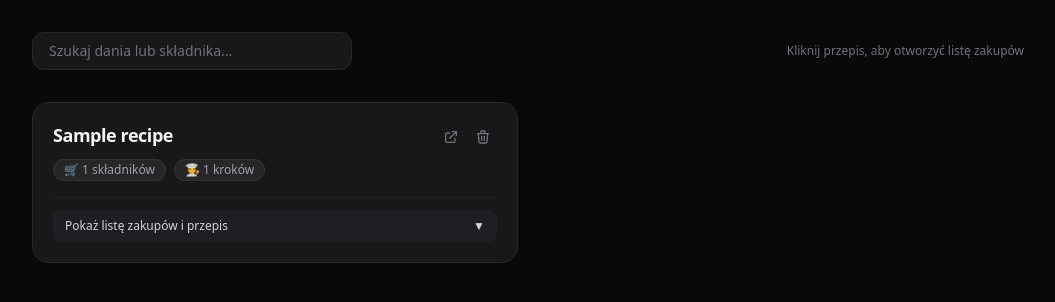
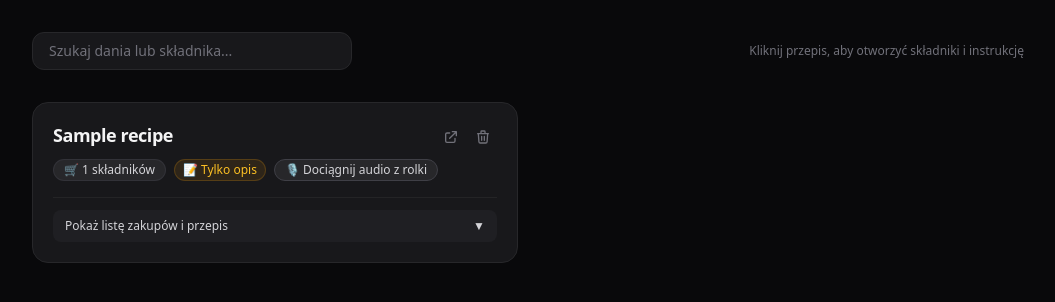
Before and after one commit to blvszk0-gif/przepisy-app, a FastAPI app: template templates/index.html in a window 1280 px wide. Shown: the part 69-371 px from the top of the page, without its empty margins (112-1167 px from the left). Run offline with FastAPI, Linux system fonts and the light colour scheme; the template is opened without the code that fills it: most values are stand-ins (such as "Sample title", 1, 10 or a date in 2020); some libraries are stand-ins or nearby versions.

Commit message:
Refactor index.html for improved structure and content
Updated the HTML structure and content for the recipe book application, including enhancements to the import, queue, and recipes sections.

```diff
--- a/templates/index.html
+++ b/templates/index.html
@@ -27,7 +27,7 @@
 </head>
 <body class="bg-zinc-950 text-zinc-100 min-h-screen flex flex-col font-sans antialiased selection:bg-emerald-500/20 selection:text-emerald-400">
 
-    <!-- Górny Pasek -->
+    <!-- Pasek górny -->
     <header class="border-b border-zinc-800/80 bg-zinc-900/60 backdrop-blur-md sticky top-0 z-50">
         <div class="max-w-5xl mx-auto px-4 py-3 flex flex-col sm:flex-row items-center justify-between gap-3">
             <div class="flex items-center gap-3">
@@ -37,7 +37,6 @@
                 <span class="font-bold text-lg tracking-tight bg-gradient-to-r from-zinc-100 to-zinc-400 bg-clip-text text-transparent">Reels Chef</span>
             </div>
 
-            <!-- Nawigacja: 3 Zakładki -->
             <nav class="flex p-1 bg-zinc-900 border border-zinc-800 rounded-xl shadow-inner text-xs sm:text-sm">
                 <button onclick="switchTab('import')" id="tabBtn-import"
                     class="tab-btn px-3 py-1.5 rounded-lg font-medium transition-all text-zinc-400 hover:text-zinc-200">
@@ -59,11 +58,11 @@
 
     <main class="max-w-5xl mx-auto px-4 py-8 flex-1 w-full">
 
-        <!-- ZAKŁADKA 1: IMPORTOWANIE -->
+        <!-- ZAKŁADKA 1: IMPORT -->
         <section id="tab-import" class="hidden max-w-xl mx-auto">
             <div class="text-center mb-6">
                 <h1 class="text-2xl md:text-3xl font-extrabold tracking-tight text-white mb-2">Wklej rolki do kolejki</h1>
-                <p class="text-zinc-400 text-sm">Wklej dowolną liczbę linków jeden po drugim. Serwer zajmie się przetwarzaniem w tle.</p>
+                <p class="text-zinc-400 text-sm">Wklejaj linki jeden po drugim – serwer przetworzy je po kolei w tle.</p>
             </div>
 
             <div class="bg-zinc-900 border border-zinc-800 rounded-2xl p-6 shadow-2xl">
@@ -78,7 +77,7 @@
                 </form>
 
                 <div id="queueNotice" class="hidden mt-4 p-3 bg-emerald-500/10 border border-emerald-500/30 rounded-xl text-emerald-400 text-xs text-center">
-                    ✅ <b>Dodano!</b> Rolka trafiła do zakładki „Kolejka”. Możesz wkleić następny link.
+                    ✅ <b>Dodano!</b> Rolka przetwarza się w tle. Możesz wkleić następny link.
                 </div>
             </div>
         </section>
@@ -88,7 +87,7 @@
             <div class="flex items-center justify-between mb-6">
                 <div>
                     <h2 class="text-xl font-bold text-zinc-100">Kolejka zadań w tle</h2>
-                    <p class="text-xs text-zinc-500">Tutaj widzisz rolki, które aktualnie się pobierają lub czekają na ponowienie.</p>
+                    <p class="text-xs text-zinc-500">Pobierane lub wymagające ponowienia rolki.</p>
                 </div>
                 <button onclick="window.location.reload()" class="text-xs text-zinc-400 hover:text-emerald-400 transition flex items-center gap-1 py-1.5 px-3 rounded-lg border border-zinc-800 bg-zinc-900">
                     🔄 Odśwież
@@ -103,11 +102,11 @@
                             {% if item.status == 'pending' %}
                             <span class="inline-flex items-center gap-1.5 px-2.5 py-0.5 rounded-full text-xs font-medium bg-emerald-500/10 text-emerald-400 border border-emerald-500/20">
                                 <span class="w-2 h-2 rounded-full bg-emerald-400 animate-pulse"></span>
-                                W trakcie przetwarzania
+                                W trakcie przetwarzania...
                             </span>
                             {% else %}
                             <span class="inline-flex items-center gap-1.5 px-2.5 py-0.5 rounded-full text-xs font-medium bg-rose-500/10 text-rose-400 border border-rose-500/20">
-                                ⚠️ Błąd serwerów AI (503)
+                                ⚠️ Błąd serwerów AI
                             </span>
                             {% endif %}
                         </div>
@@ -131,7 +130,7 @@
                 </div>
                 {% else %}
                 <div class="py-16 text-center text-zinc-600 border border-dashed border-zinc-800 rounded-2xl">
-                    <p class="text-sm">Kolejka jest pusta. Wszystkie rolki zostały pomyślnie przetworzone!</p>
+                    <p class="text-sm">Kolejka jest pusta. Wszystkie rolki zostały przetworzone!</p>
                 </div>
                 {% endfor %}
             </div>
@@ -143,7 +142,7 @@
                 <input type="text" id="recipeSearch" oninput="filterRecipes()" placeholder="Szukaj dania lub składnika..."
                     class="w-full sm:w-80 px-4 py-2 bg-zinc-900 border border-zinc-800 rounded-xl text-zinc-200 placeholder-zinc-500 text-sm focus:outline-none focus:ring-1 focus:ring-emerald-500">
                 <span class="text-xs text-zinc-500">
-                    Kliknij przepis, aby otworzyć listę zakupów
+                    Kliknij przepis, aby otworzyć składniki i instrukcję
                 </span>
             </div>
 
@@ -171,9 +170,25 @@
                             </div>
                         </div>
 
-                        <div class="flex gap-2 mb-4 text-xs text-zinc-400">
-                            <span class="px-2.5 py-0.5 rounded-full bg-zinc-800 border border-zinc-700/50">🛒 {{ recipe.ingredients | length }} składników</span>
-                            <span class="px-2.5 py-0.5 rounded-full bg-zinc-800 border border-zinc-700/50">🧑‍🍳 {{ recipe.instructions | length }} kroków</span>
+                        <!-- Etykiety i status transkrypcji -->
+                        <div class="flex flex-wrap items-center gap-2 mb-4 text-xs">
+                            <span class="px-2.5 py-0.5 rounded-full bg-zinc-800 border border-zinc-700/50 text-zinc-300">
+                                🛒 {{ recipe.ingredients | length }} składników
+                            </span>
+
+                            {% if recipe.has_transcript %}
+                            <span class="px-2 py-0.5 rounded-full bg-emerald-500/10 text-emerald-400 border border-emerald-500/20 font-medium">
+                                🎙️ Audio + Opis
+                            </span>
+                            {% else %}
+                            <span class="px-2 py-0.5 rounded-full bg-amber-500/10 text-amber-400 border border-amber-500/20 font-medium">
+                                📝 Tylko opis
+                            </span>
+                            <button onclick="enrichAudio('{{ recipe.id }}', this)"
+                                    class="px-2.5 py-0.5 rounded-full bg-zinc-800 hover:bg-emerald-500/20 hover:text-emerald-300 border border-zinc-700 hover:border-emerald-500/30 text-zinc-300 font-medium transition flex items-center gap-1">
+                                🎙️ Dociągnij audio z rolki
+                            </button>
+                            {% endif %}
                         </div>
                     </div>
 
@@ -185,6 +200,7 @@
                         </button>
 
                         <div id="details-{{ loop.index }}" class="hidden mt-4 space-y-4">
+                            <!-- Składniki -->
                             <div>
                                 <h3 class="text-xs font-semibold uppercase text-emerald-400 mb-2">Lista zakupów:</h3>
                                 <div class="space-y-1.5">
@@ -200,6 +216,7 @@
                                 </div>
                             </div>
 
+                            <!-- Przygotowanie -->
                             <div>
                                 <h3 class="text-xs font-semibold uppercase text-emerald-400 mb-2">Przygotowanie:</h3>
                                 <ol class="space-y-1.5 text-xs text-zinc-400 list-decimal pl-4">
@@ -208,6 +225,21 @@
                                     {% endfor %}
                                 </ol>
                             </div>
+
+                            <!-- Transkrypcja słowo w słowo (jeśli istnieje) -->
+                            {% if recipe.transcript %}
+                            <div class="border-t border-zinc-850 pt-3">
+                                <details class="group">
+                                    <summary class="text-[11px] font-semibold text-zinc-500 uppercase tracking-wider cursor-pointer hover:text-zinc-400 select-none flex items-center gap-1">
+                                        <span>📄 Pełna transkrypcja słowo w słowo</span>
+                                        <span class="text-[9px] group-open:rotate-180 transition-transform">▼</span>
+                                    </summary>
+                                    <p class="mt-2 text-xs text-zinc-400 bg-zinc-950/80 p-3 rounded-xl border border-zinc-850 leading-relaxed italic">
+                                        "{{ recipe.transcript }}"
+                                    </p>
+                                </details>
+                            </div>
+                            {% endif %}
                         </div>
                     </div>
                 </article>
@@ -223,6 +255,7 @@
     <script>
         let currentCompletedCount = {{ recipes|length }};
         let currentQueueCount = {{ queue|length }};
+        let currentTranscriptsCount = {{ recipes | selectattr('has_transcript') | list | length }};
 
         function switchTab(tabId) {
             ['import', 'queue', 'recipes'].forEach(t => {
@@ -252,7 +285,6 @@
             });
         }
 
-        // Dodawanie do kolejki
         document.getElementById('urlForm').addEventListener('submit', async (e) => {
             e.preventDefault();
             const input = document.getElementById('ig_url');
@@ -267,36 +299,33 @@
             formData.append('url', val);
             await fetch('/process', { method: 'POST', body: formData });
 
-            // Zaktualizuj licznik kolejki na górnym pasku
             currentQueueCount++;
             document.getElementById('queueBadge').innerText = currentQueueCount;
         });
 
-        // Usuwanie pozycji z kolejki lub gotowego przepisu
+        // Przycisk: Dociągnij audio z rolki
+        async function enrichAudio(id, btn) {
+            btn.disabled = true;
+            btn.innerHTML = "⏳ Dociągam audio...";
+            btn.classList.add('opacity-50', 'cursor-not-allowed');
+            await fetch(`/enrich-audio/${id}`, { method: 'POST' });
+            alert("Rozpoczęto pobieranie dźwięku i transkrypcji w tle! Przepis zaktualizuje się automatycznie za około 20-30 sekund.");
+        }
+
         async function deleteItem(id, elementDomId) {
             if (!confirm("Czy na pewno chcesz to usunąć?")) return;
-
             const el = document.getElementById(elementDomId);
-            if (el) {
-                el.style.opacity = '0.3';
-                el.style.pointerEvents = 'none';
-            }
+            if (el) { el.style.opacity = '0.3'; el.style.pointerEvents = 'none'; }
 
             try {
                 const res = await fetch(`/delete/${id}`, { method: 'POST' });
-                if (res.ok) {
-                    if (el) el.remove();
-                } else {
-                    alert("Błąd podczas usuwania");
-                    if (el) el.style.opacity = '1';
-                }
+                if (res.ok && el) el.remove();
             } catch (err) {
                 alert("Błąd połączenia");
                 if (el) el.style.opacity = '1';
             }
         }
 
-        // Ponowienie błędu
         async function retryItem(id, btn) {
             btn.disabled = true;
             btn.innerHTML = "⏳ Ponawiam...";
@@ -304,12 +333,12 @@
             window.location.reload();
         }
 
-        // Ciche sprawdzanie w tle: gdy rolka skończy się przetwarzać w kolejce, odświeża stronę
+        // Ciche odświeżanie strony, gdy pojawi się nowy przepis lub dociągnie audio
         setInterval(async () => {
             try {
                 const res = await fetch('/api/status');
                 const data = await res.json();
-                if (data.completed !== currentCompletedCount) {
+                if (data.completed !== currentCompletedCount || data.transcripts !== currentTranscriptsCount) {
                     window.location.reload();
                 }
             } catch (e) {}
```
